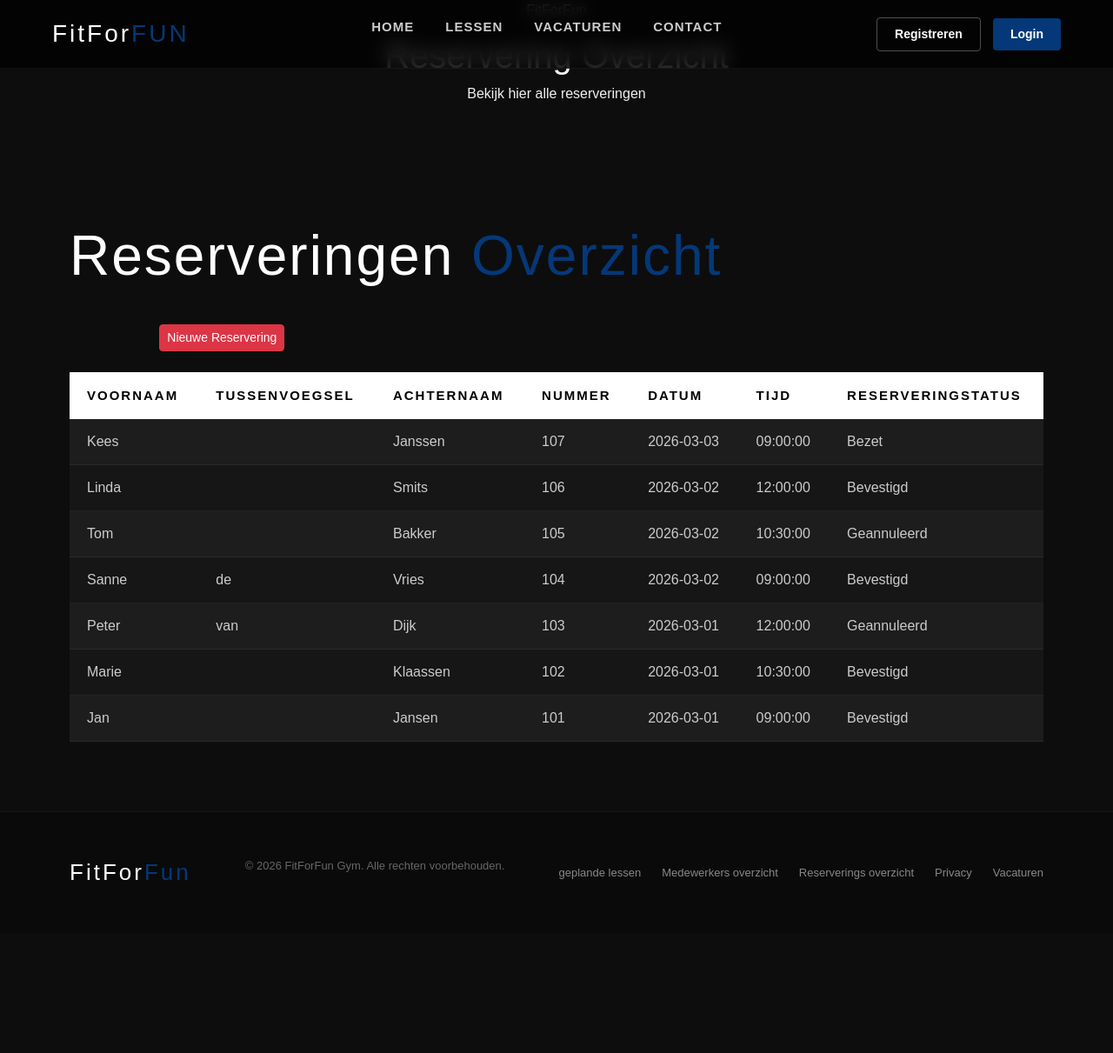
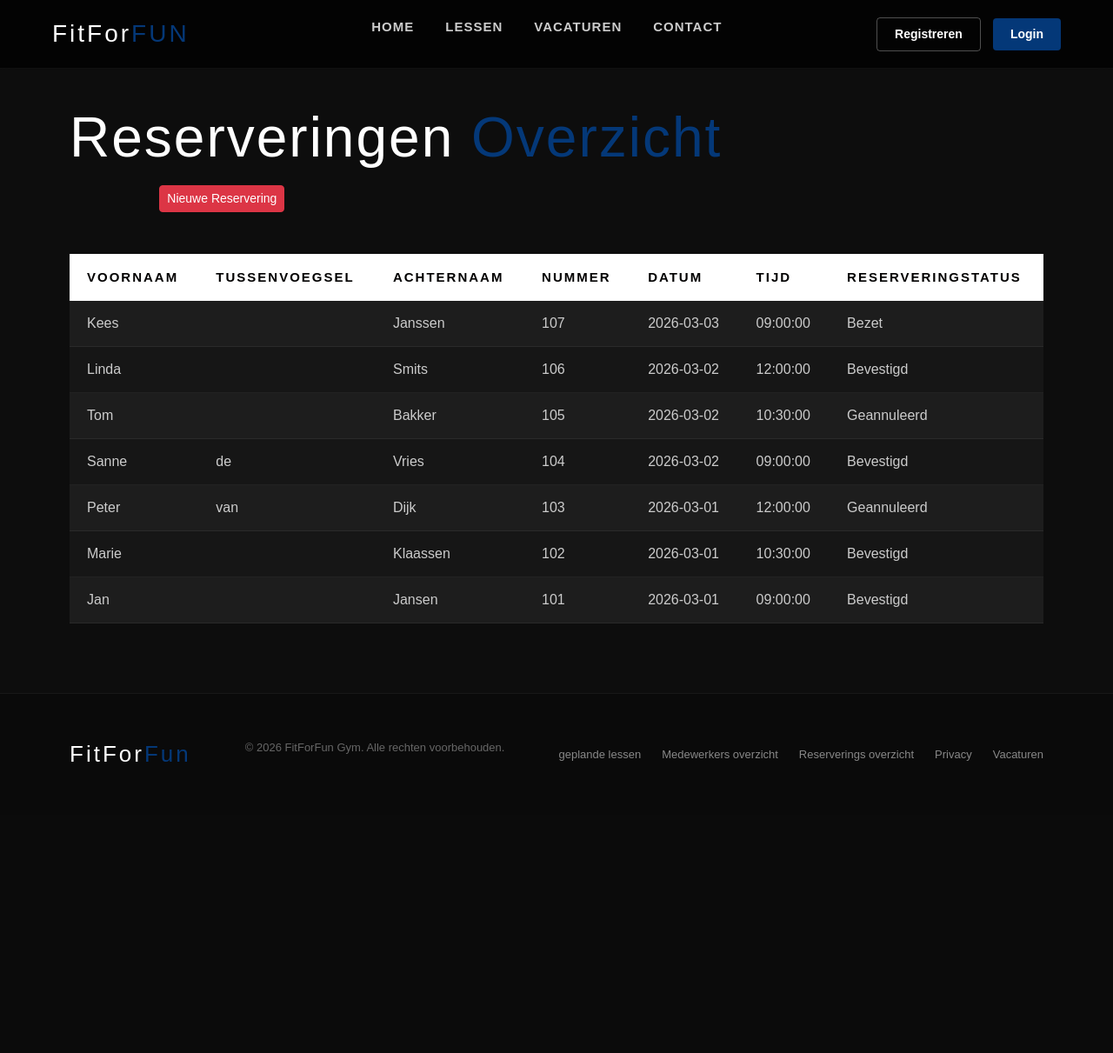
Before and after one commit to Kelvin0345/Project_periode_3, a PHP site: page /Reserverings_overzicht/Index.php in a window 1280 px wide. Shown: the top 1211 px of the page at 87% size. After the commit the page ends 876 px from the top, so only its background shows below. Run offline with PHP 8.4, Linux system fonts and the light colour scheme; data comes from the database, SQL or seed files in the repository; some web fonts are replaced.

Commit message:
300 vh weggehaald

```diff
--- a/Reserverings_overzicht/Index.php
+++ b/Reserverings_overzicht/Index.php
@@ -51,10 +51,10 @@ $result = $statement->fetchAll(PDO::FETCH_OBJ);
      <link rel="stylesheet" href="https://cdn.jsdelivr.net/npm/bootstrap@5.3.2/dist/css/bootstrap.min.css">
     <link rel="stylesheet" href="./css/Style.css">
 </head>
-<body class="Reservering">
+<body>
 
     <!-- NAVBAR -->
-    <Header>
+
     <nav class="navbar">
         <div class="nav-logo">FitFor<span>FUN</span></div>
             <ul class="nav-links">
@@ -63,27 +63,12 @@ $result = $statement->fetchAll(PDO::FETCH_OBJ);
                 <li><a href="#vacatures">Vacaturen</a></li>
                 <li><a href="#contact">Contact</a></li>
             </ul>
+        </div>
         <div class="nav-auth">
             <a href="#" class="btn-registreer">Registreren</a>
             <a href="#" class="btn-login">Login</a>
         </div>
     </nav>
-    </Header>
-
-    <!-- Reservering overzicht container -->
-
-
-
-
-
-    <!-- Paginatitel -->
-    <div class="medewerkers-header text-center">
-        <p class="hero-label">FitForFun</p>
-        <h1 class="medewerkers-titel">Reservering <span>Overzicht</span></h1>
-        <p class="medewerkers-subtitle">Bekijk hier alle reserveringen</p>
-    </div>
-
-    <!-- Nieuwe reservering toevoegen -->
 
 
 
@@ -95,7 +80,6 @@ $result = $statement->fetchAll(PDO::FETCH_OBJ);
             <h1 class="reserveringen-titel">
                 Reserveringen <span>Overzicht</span>
             </h1>
-        </div>
 
             <!-- Nieuwe reservering toevoegen -->
             <div class="row justify-content-center my-3">
@@ -107,6 +91,13 @@ $result = $statement->fetchAll(PDO::FETCH_OBJ);
                     </h6>
                 </div>
             </div>
+
+
+
+        </div>
+
+
+
 
 
 
--- a/Reserverings_overzicht/css/style.css
+++ b/Reserverings_overzicht/css/style.css
@@ -1,6 +1,3 @@
-.Reservering {
-    height: 300vh;
-}
 
 
 
```
Lines whose indentation alone changed are shown as unchanged.
